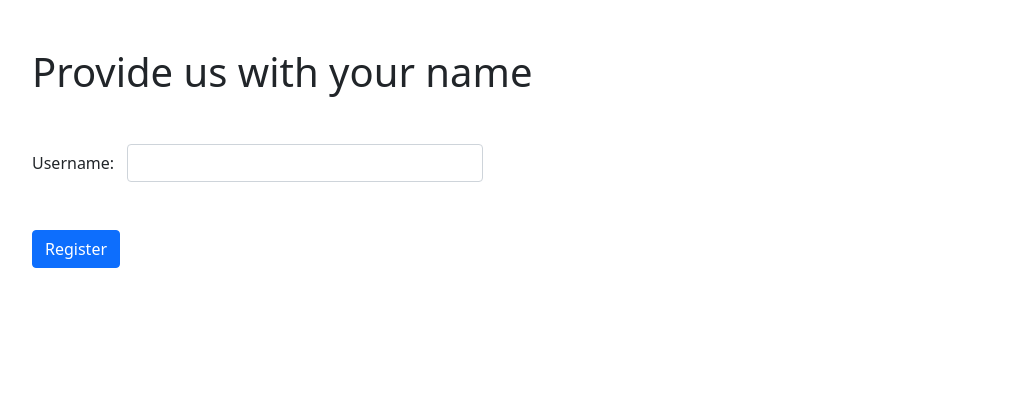
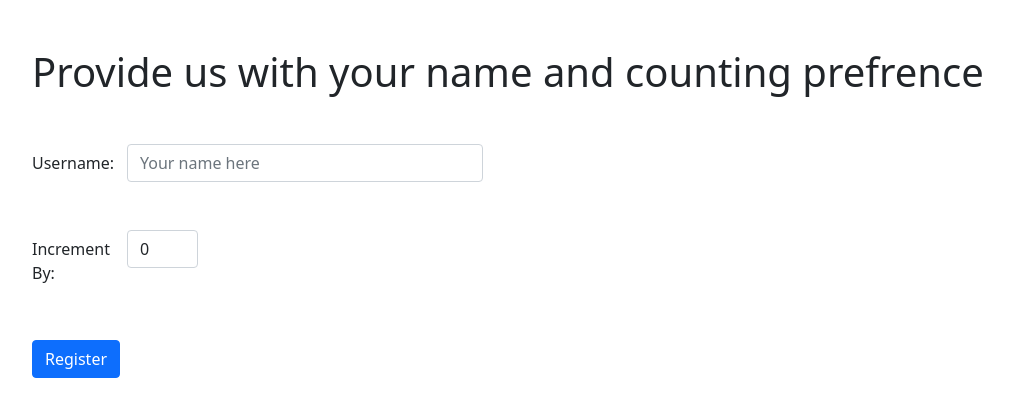
Before and after one commit to BaraaJayousi/python_stack, a Flask app: page / in a window 1280 px wide. Shown: the top 417 px of the page, without its empty margins (50-1063 px from the left). Run offline with Flask 3, Linux system fonts and the light colour scheme.

Commit message:
added a form allows the user to spcify the desired increment amount

```diff
--- a/flask/flask_fundamentals/counter/server.py
+++ b/flask/flask_fundamentals/counter/server.py
@@ -14,8 +14,10 @@ def show_visits_count():
     if "username" not in session:
         print("hi")
         return render_template("register.html")
+
+
     if "visit_count" in session:
-        session['visit_count'] += 1
+        session['visit_count'] += session['increment_value']
     else:
         session['visit_count'] = 0
     return render_template("index.html")
@@ -23,6 +25,7 @@ def show_visits_count():
 @app.route("/register/", methods=['POST'])
 def register_user():
     session['username'] = request.form['username']
+    session['increment_value'] = int(request.form['increment'])
     return redirect('/')
 
 @app.route('/destroy_session/')
@@ -32,7 +35,7 @@ def destroy_session():
 
 @app.route("/double-visit/")
 def double_visit():
-    session['visit_count'] += 1
+    session['visit_count'] += 2 - session['increment_value']
     return redirect('/')
 
 if __name__ == "__main__":
--- a/flask/flask_fundamentals/counter/templates/register.html
+++ b/flask/flask_fundamentals/counter/templates/register.html
@@ -1,13 +1,19 @@
 {%extends "index.html"%}
 
 {%block body%}
-    <h1>Provide us with your name</h1>
+    <h1>Provide us with your name and counting prefrence</h1>
 
     <form action="/register" method="POST">
         <div class="my-5 row">
             <label class="col-form-label col-1" for="name">Username:</label>
             <div class="col-4">
-                <input class="form-control" type="text" name="username" id="name">
+                <input class="form-control" type="text" name="username" id="name" placeholder="Your name here">
+            </div>
+        </div>
+        <div class="my-5 row">
+            <label class="col-form-label col-1" for="increment-value">Increment By:</label>
+            <div class="col-1">
+                <input class="form-control" type="number" name="increment" id="increment-value" value="0">
             </div>
         </div>
         <input class="btn btn-primary" type="submit" value="Register">
```
